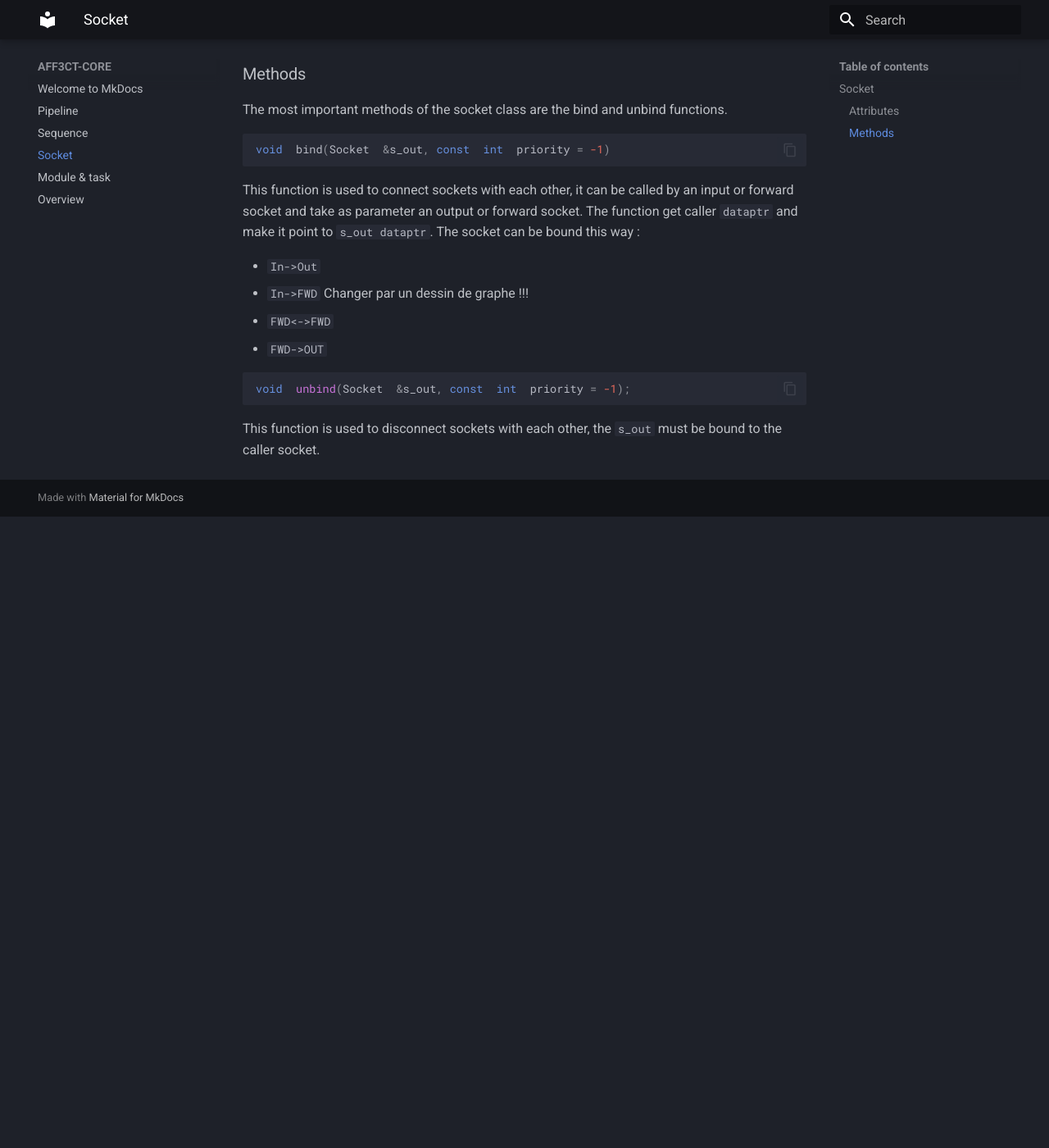
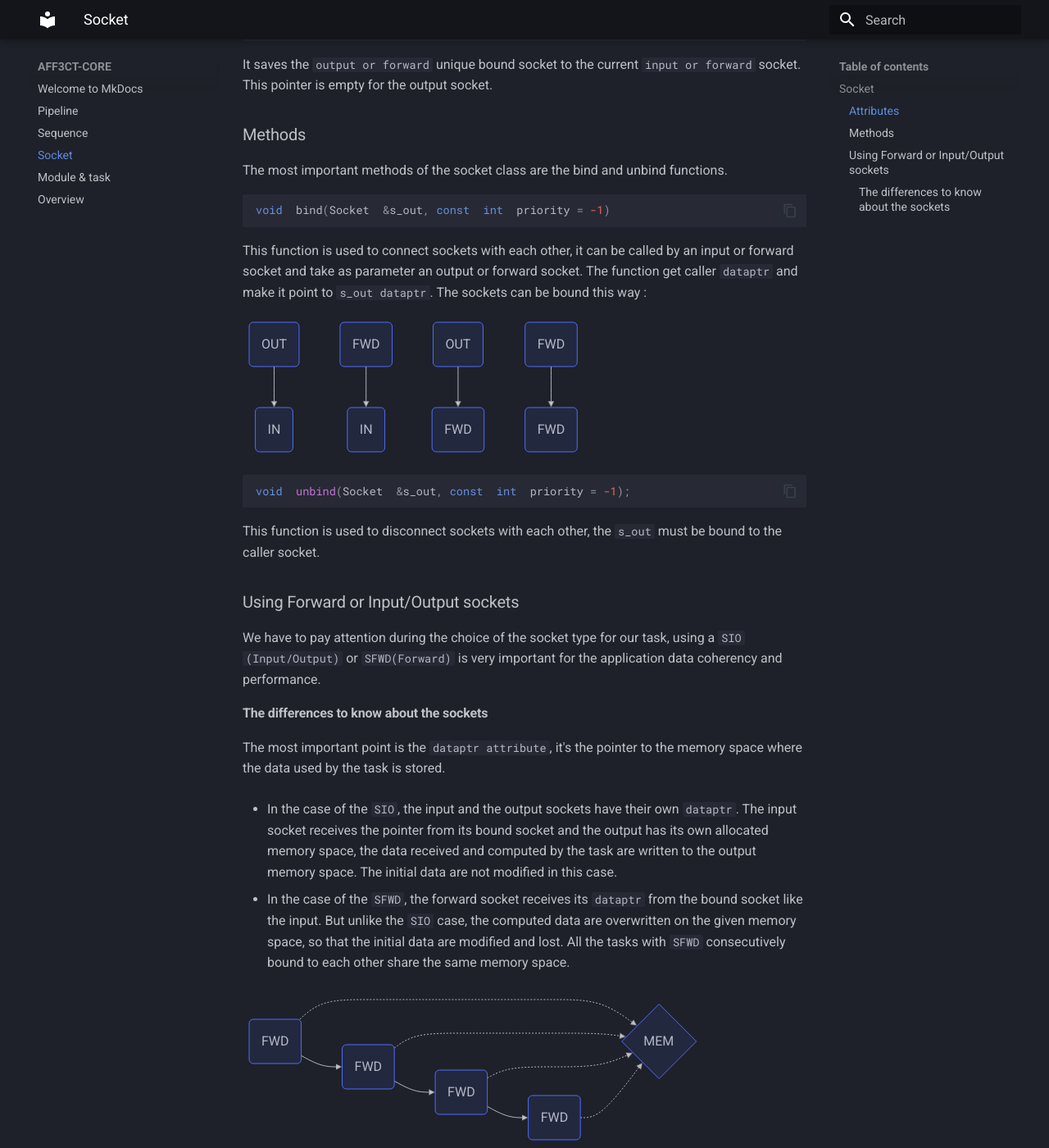
Before and after one commit to aff3ct/streampu, an MkDocs documentation site: the page built from docs/Socket.md, in a window 1280 px wide and 1400 px high, scrolled down 963 px. Shown: the whole window at 82% size. Built offline with MkDocs 1.6.1 and Material for MkDocs 9.7.7, drawn with Linux system fonts in a browser that asks for light colours; before the commit the page ends 1593 px from its top, so only the background shows below that; some of the changed text lies outside the part shown.

Commit message:
Figures support

````diff
--- a/docs/Socket.md
+++ b/docs/Socket.md
@@ -1,18 +1,26 @@
+
 
 ## Socket
+
 Sockets are used to communicate data between [tasks](module & task.md). There are 3 different types of sockets :
+
 - Socket_IN : Getting input data.
+
 - Socket_OUT : Send output data.
+
 - Socket_Forward : Both In and Out socket, it gets input data and transmits output.
 
 ### Attributes
+
 ```cpp
 socket_t type;
 ```
+
 Used for to define the type of the socket.
 ```cpp
 std::string name;
 ```
+
 Custom name for socket.
 ```cpp
 std::type_index datatype
@@ -37,18 +45,35 @@ The most important methods of the socket class are the bind and unbind functions
 ```cpp
 void  bind(Socket  &s_out, const  int  priority = -1)
 ```
+This function is used to connect sockets with each other, it can be called by an input or forward socket and take as parameter an output or forward socket. The function get caller `dataptr` and make it point to `s_out dataptr`. The sockets can be bound this way :
 
-This function is used to connect sockets with each other, it can be called by an input or forward socket and take as parameter an output or forward socket. The function get caller `dataptr` and make it point to `s_out dataptr`. The socket can be bound this way :
-
- - `In->Out`
- - `In->FWD` 						Changer par un dessin de graphe !!!
- - `FWD<->FWD`
- - `FWD->OUT`
-
-
-
+```mermaid
+  graph TD;
+      A(OUT)-->B(IN);
+      g(FWD)-->h(IN);
+      E(OUT)-->F(FWD);
+      C(FWD)-->D(FWD);
+```
 
 ```cpp
 void  unbind(Socket  &s_out, const  int  priority = -1);
 ```
 This function is used to disconnect sockets with each other, the `s_out` must be bound to the caller socket.
+
+### Using Forward or Input/Output sockets
+We have to pay attention during the choice of the socket type for our task, using a `SIO (Input/Output)` or `SFWD(Forward)` is very important for the application data coherency and performance.
+#### The differences to know about the sockets
+
+ The most important point is the `dataptr attribute`, it's the pointer to the memory space where the data used by the task is stored.
+
+ - In the case of the `SIO`, the input and the output sockets have their own `dataptr`. The input socket receives the pointer from its bound socket and the output has its own allocated memory space, the data received and computed by the task are written to the output memory space. The initial data are not modified in this case.
+
+ - In the case of the `SFWD`, the forward socket receives its `dataptr` from the bound socket like the input. But unlike the `SIO` case, the computed data are overwritten on the given memory space, so that the initial data are modified and lost. All the tasks with `SFWD` consecutively bound to each other share the same memory space.
+
+```mermaid
+  graph LR;
+      A(FWD)-->B(FWD); A(FWD)-.->K{MEM};
+      B(FWD)-->C(FWD); B(FWD)-.->K{MEM};
+      C(FWD)-->F(FWD); C(FWD)-.->K{MEM};
+	    F(FWD)-.->K{MEM};
+```
````
Also changed, not shown: docs/Pipeline.md (+5 -12 lines), docs/Sequence.md (+15 -5 lines), docs/assets/sequence_to_pipeline-1.png (added), docs/assets/simple_sequence.png (added), 1 other file.
